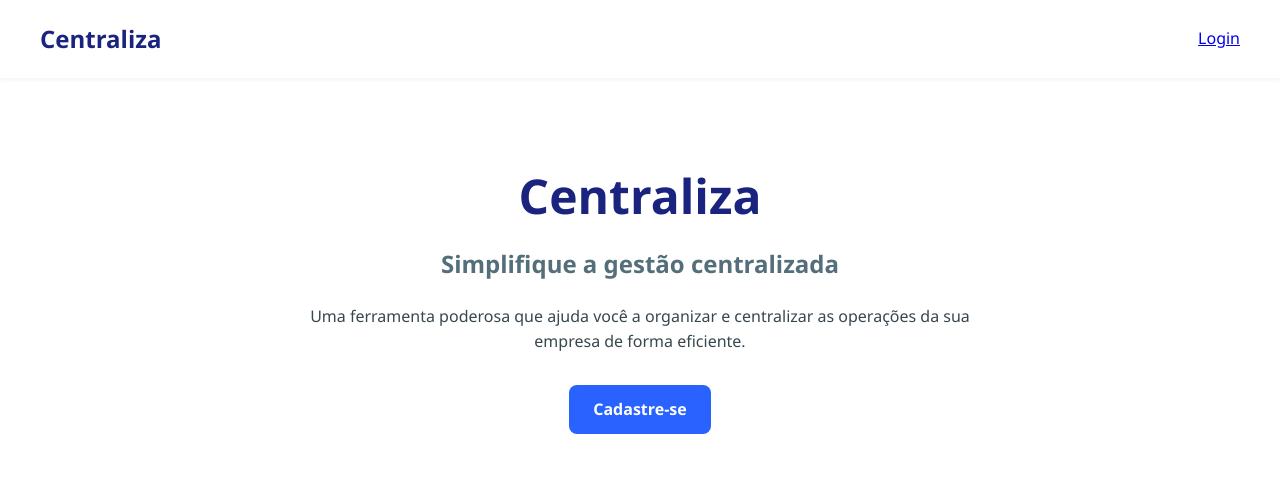
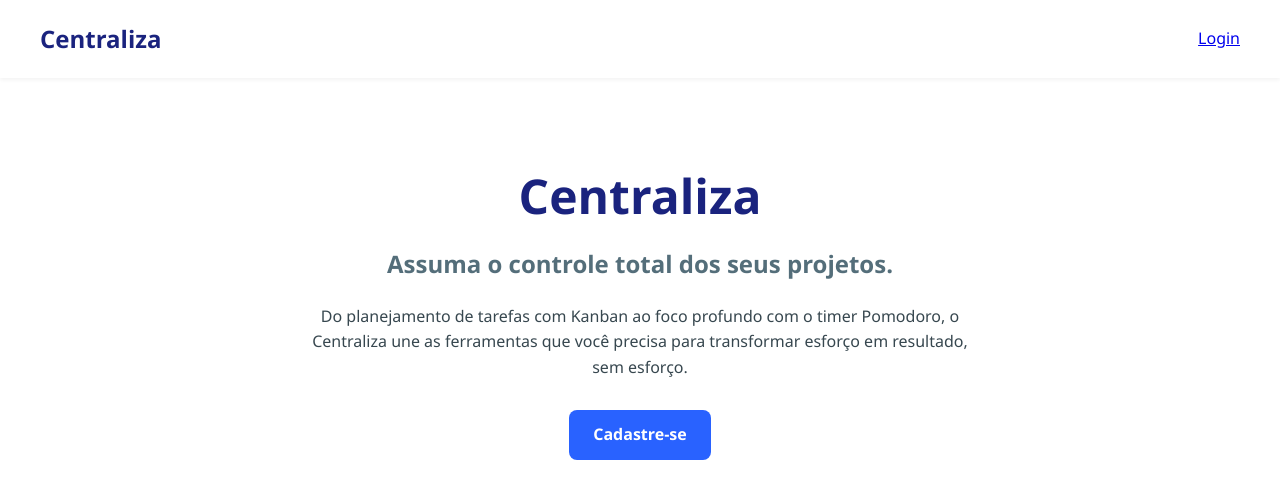
Before and after one commit to Centraliza-app/centraliza, a React (Create React App) app in the folder frontend/: page / in a window 1280 px wide. Shown: the top 498 px of the page. Built offline with nearby package versions, Linux system fonts and the light colour scheme.

Commit message:
Atualiza textos da página inicial

```diff
--- a/frontend/src/pages/Home/Home.jsx
+++ b/frontend/src/pages/Home/Home.jsx
@@ -12,10 +12,9 @@ const Home = () => {
             <NavBar />
             <main class="hero">
                 <h1>Centraliza</h1>
-                <h2>Simplifique a gestão centralizada</h2>
+                <h2>Assuma o controle total dos seus projetos.</h2>
                 <p>
-                Uma ferramenta poderosa que ajuda você a organizar e centralizar as
-                operações da sua empresa de forma eficiente.
+                Do planejamento de tarefas com Kanban ao foco profundo com o timer Pomodoro, o Centraliza une as ferramentas que você precisa para transformar esforço em resultado, sem esforço.
                 </p>
                 <a href="/register" class="cta-button">Cadastre-se</a>
             </main>
```
